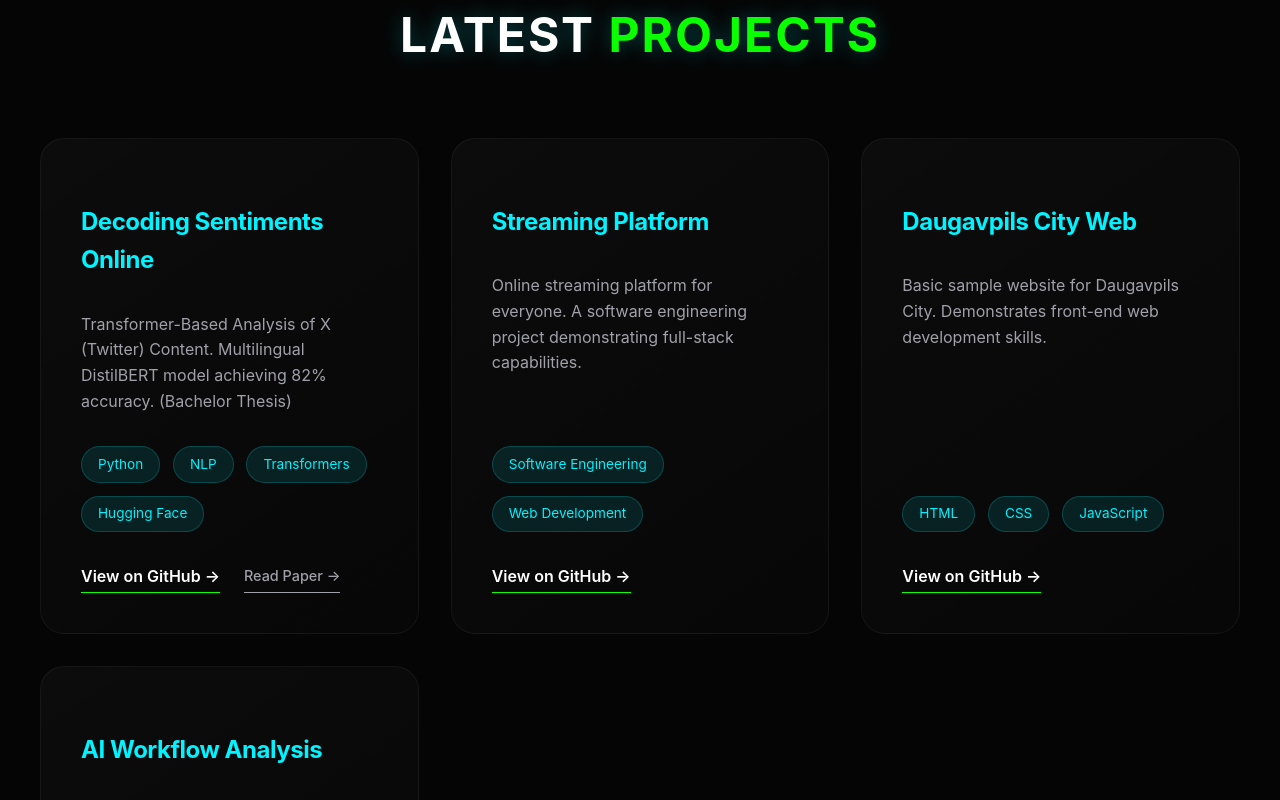
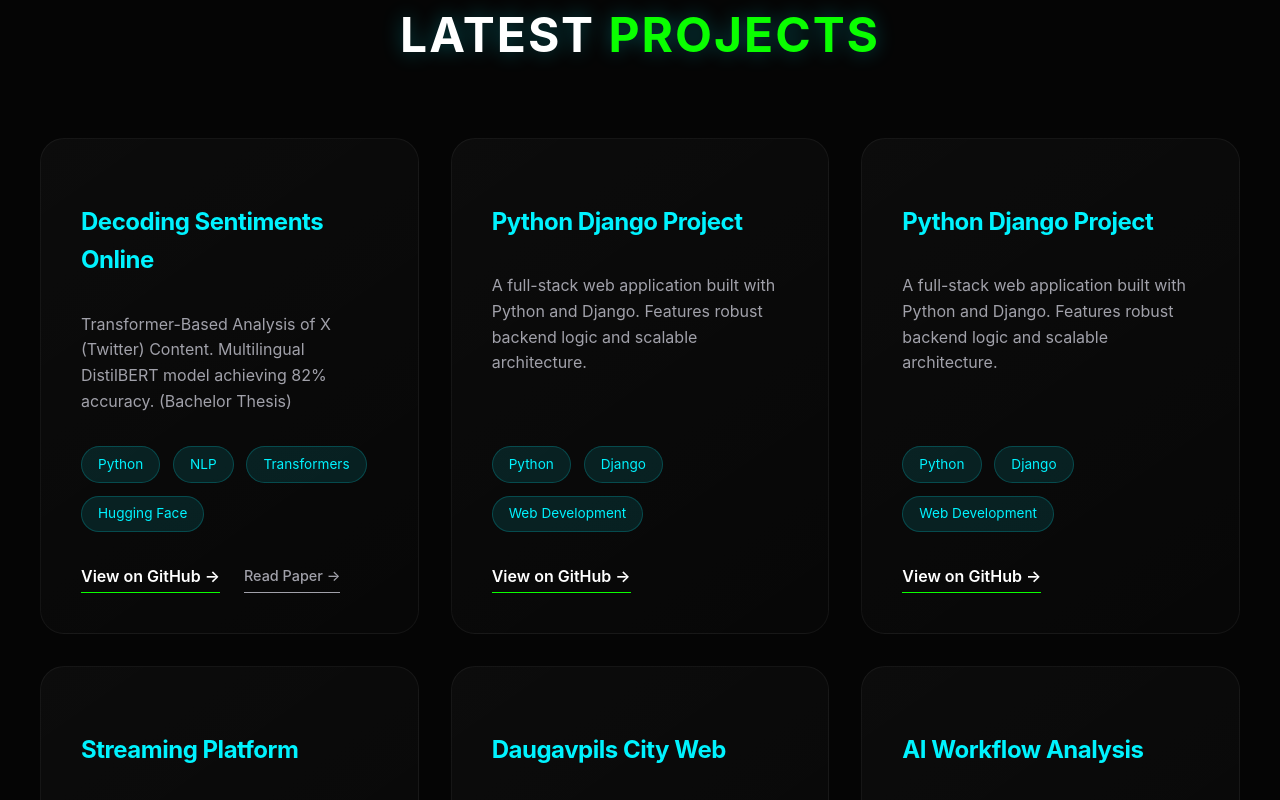
Before and after one commit to Wiplash22/portfolio-2026, a React (Vite) app: page / in a window 1280 px wide. Shown: the part 3040-3840 px from the top of the page. Built offline with nearby package versions, Linux system fonts and the light colour scheme.

Commit message:
Feat: Add Python_Django_project1 to portfolio

```diff
--- a/src/components/Projects.jsx
+++ b/src/components/Projects.jsx
@@ -7,6 +7,18 @@ const projectsData = [
         tags: ['Python', 'NLP', 'Transformers', 'Hugging Face'],
         link: 'https://github.com/Wiplash22/Bachelor-Thesis-ISMA-2025',
         paperLink: 'http://www.baltijapublishing.lv/omp/index.php/bp/catalog/download/642/17032/36275-1?inline=1'
+    },
+    {
+        title: 'Python Django Project',
+        description: 'A full-stack web application built with Python and Django. Features robust backend logic and scalable architecture.',
+        tags: ['Python', 'Django', 'Web Development'],
+        link: 'https://github.com/Wiplash22/Python_Django_project1'
+    },
+    {
+        title: 'Python Django Project',
+        description: 'A full-stack web application built with Python and Django. Features robust backend logic and scalable architecture.',
+        tags: ['Python', 'Django', 'Web Development'],
+        link: 'https://github.com/Wiplash22/Python_Django_project1'
     },
     {
         title: 'Streaming Platform',
```
